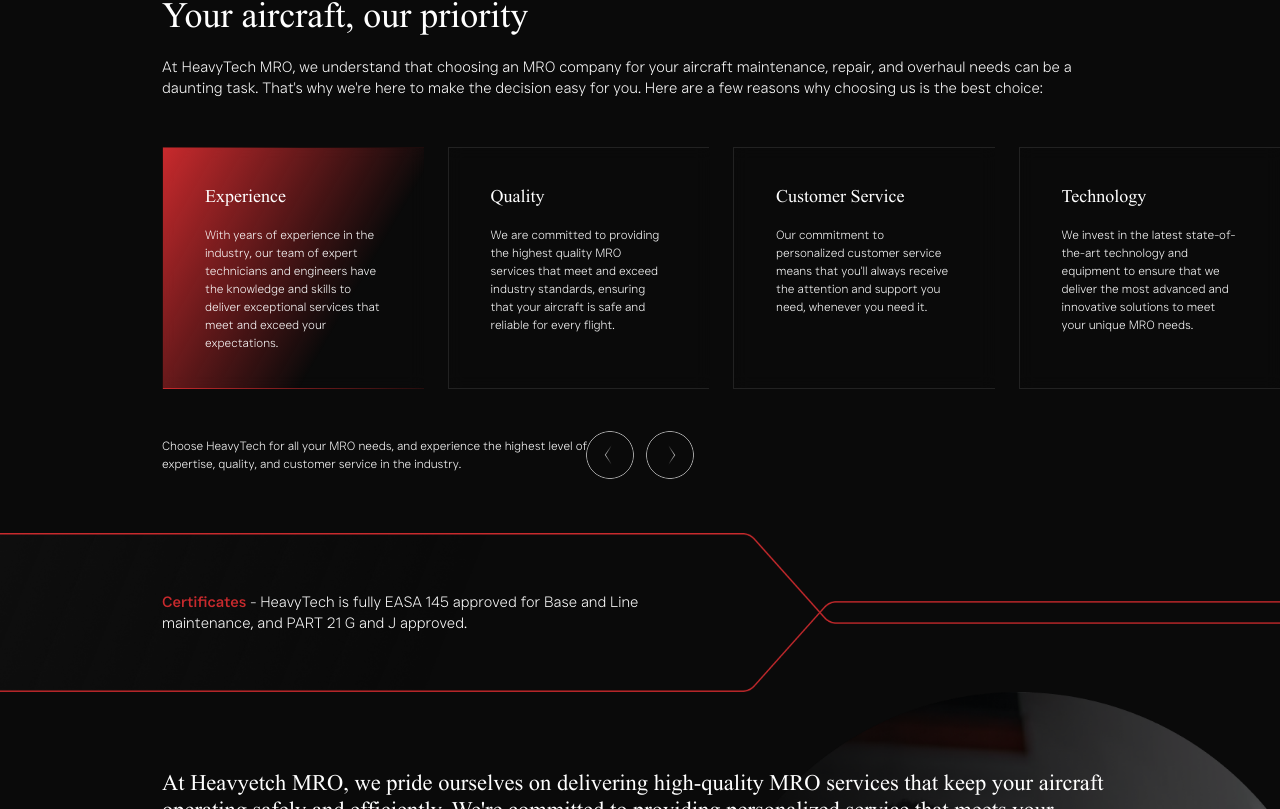
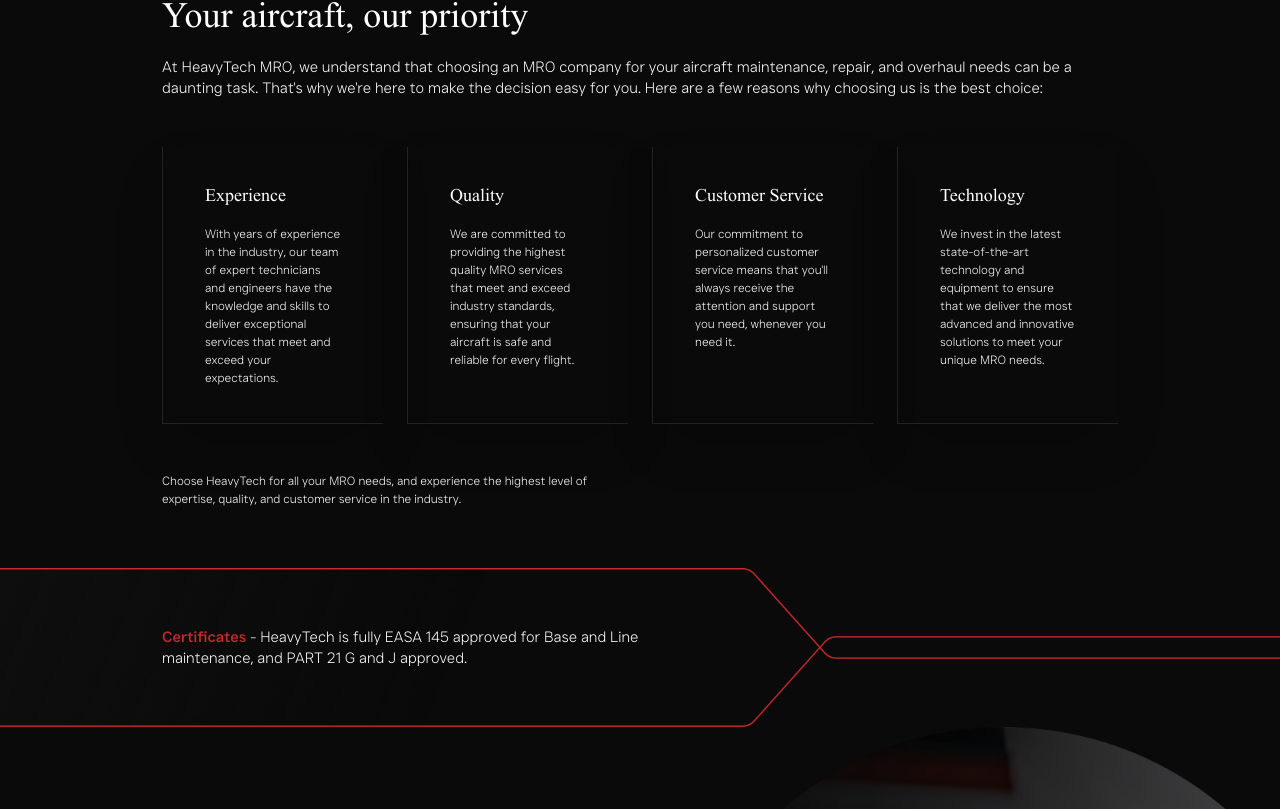
Before and after one commit to qsunn/heavy-tech, a Next.js app: page /about in a window 1280 px wide. Shown: the part 1131-1940 px from the top of the page. Built offline with nearby package versions, Linux system fonts and the light colour scheme.

Commit message:
made videos lighter and cards fix

```diff
--- a/app/components/Card.js
+++ b/app/components/Card.js
@@ -13,7 +13,8 @@
         mouseX.set(clientX - left);
         mouseY.set(clientY - top);
     }
-    return <li key={name} onMouseMove={handleMouseMove} className={`group h-[16rem] md:h-auto relative border border-r-0 ${idx === activeIdx ? 'card active border-red/10' : 'border-white/10 hidden md:block'} bg-transparent backdrop-blur py-12 px-14 shadow-2xl}`}>
+    return <>
+        <li key={name} onMouseMove={handleMouseMove} className={`hidden md:block group h-auto relative border border-r-0 border-t-0 card border-white/10 bg-transparent backdrop-blur py-12 px-14 shadow-2xl`}>
             <motion.div
                 className="pointer-events-none z-[-1] absolute -inset-px opacity-0 transition duration-300 group-hover:opacity-100"
                 style={{
@@ -31,4 +32,11 @@
                 <p className="text-base font-extralight">{description}</p>
             </div>
         </li>
+        <li key={name} className={`md:hidden group h-[16rem] relative border border-r-0 border-t-0 ${idx === activeIdx ? 'card active border-red/10' : 'border-white/10 hidden md:block'} bg-transparent backdrop-blur py-12 px-14 shadow-2xl}`}>
+            <div className={`flex flex-col gap-6`}>
+                <h3 className={v2 ? "text-xl" : "font-['Times_New_Roman'] text-2xl"}>{name}</h3>
+                <p className="text-base font-extralight">{description}</p>
+            </div>
+        </li>
+    </>
 }
--- a/app/components/Cards.js
+++ b/app/components/Cards.js
@@ -12,13 +12,13 @@
         activeIdx === 0 ? setActiveIdx(items.length - 1) : setActiveIdx(s => s - 1);
     }
     return (
-        <div className="relative min-w-full grid place-items-center mr-[-3.5rem] md:mr-[-13.5rem] pb-32 md:pb-0">
+        <div className="relative min-w-full grid place-items-center mr-[-3.5rem] md:mr-0 pb-32 md:pb-0">
             <ul className="grid grid-cols-1 md:grid-cols-4 gap-8">
                 {items.map((item, i) => <Card key={item.name} item={item} idx={i} activeIdx={activeIdx} />)}
             </ul>
-            <div className="flex gap-4 items-center justify-center absolute bottom-0 md:bottom-[-7.5rem] left-0 md:left-[calc(50%-11.25rem)]">
-                <button type="button" onClick={() => handleBack(activeIdx)} className="h-16 w-16 rounded-full bg-center bg-contain bg-no-repeat rotate-180 bg-[url('./images/btn_slider.svg')] hover:bg-[url('./images/btn_slider_active.svg')] transition-all"></button>
-                <button type="button" onClick={() => handleNext(activeIdx)} className="h-16 w-16 rounded-full bg-center bg-contain bg-no-repeat bg-[url('./images/btn_slider.svg')] hover:bg-[url('./images/btn_slider_active.svg')] transition-all"></button>
+            <div className="flex gap-4 items-center justify-center absolute bottom-0 md:bottom-[-7.5rem] left-0 md:left-[calc(50%-11.25rem)] md:hidden">
+                <button type="button" onClick={() => handleBack(activeIdx)} className="h-16 w-16 rounded-full bg-center bg-contain bg-no-repeat rotate-180 bg-[url('./images/btn_slider.svg')] transition-all"></button>
+                <button type="button" onClick={() => handleNext(activeIdx)} className="h-16 w-16 rounded-full bg-center bg-contain bg-no-repeat bg-[url('./images/btn_slider.svg')] transition-all"></button>
             </div>
         </div>
     )
--- a/app/components/CertificatesPage/Maintenance.js
+++ b/app/components/CertificatesPage/Maintenance.js
@@ -1,10 +1,10 @@
 import { s } from "@/app/styles"
 
 export const Maintenance = () => {
-    return <section className={`${s.container} pt-36 pb-20 md:pt-[14rem] relative bg-gradient-to-b from-black via-[#222] to-black`}>
-        <div className="absolute top-0 left-0 grid place-items-center h-full w-auto overflow-hidden mix-blend-lighten">
-            <div className="w-[508%] md:w-[110%]">
-                <video autoPlay loop muted className="h-full w-auto opacity-[12%]">
+    return <section className={`${s.container} pt-36 pb-20 md:pt-[14rem] relative bg-gradient-to-b from-black via-[#111] to-black`}>
+        <div className="absolute top-4 left-0 grid place-items-center h-full w-auto overflow-hidden mix-blend-lighten">
+            <div className="w-[508%] md:w-[112%]">
+                <video autoPlay loop muted className="h-full w-auto opacity-40">
                     <source src={"/heavy1.mp4"} type="video/mp4" />
                 </video>
             </div>
--- a/app/components/HomePage/Landing.js
+++ b/app/components/HomePage/Landing.js
@@ -3,9 +3,9 @@
 
 export const Landing = () => {
     return <section className={`${s.container} pt-80 md:pt-[36rem] pb-9 bg-gradient-to-b from-[#424242] to-[#111] relative`}>
-        <div className="absolute top-0 left-0 grid place-items-center h-full w-auto overflow-hidden mix-blend-multiply">
+        <div className="absolute top-0 left-0 grid place-items-center h-full w-auto overflow-hidden mix-blend-overlay">
             <div className="max-sm:w-[320%] h-full">
-                <video autoPlay loop muted className="h-full w-auto opacity-75">
+                <video autoPlay loop muted className="h-full w-auto">
                     <source src={"/heavy.mp4"} type="video/mp4" />
                 </video>
             </div>
```
Lines whose indentation alone changed are shown as unchanged.
